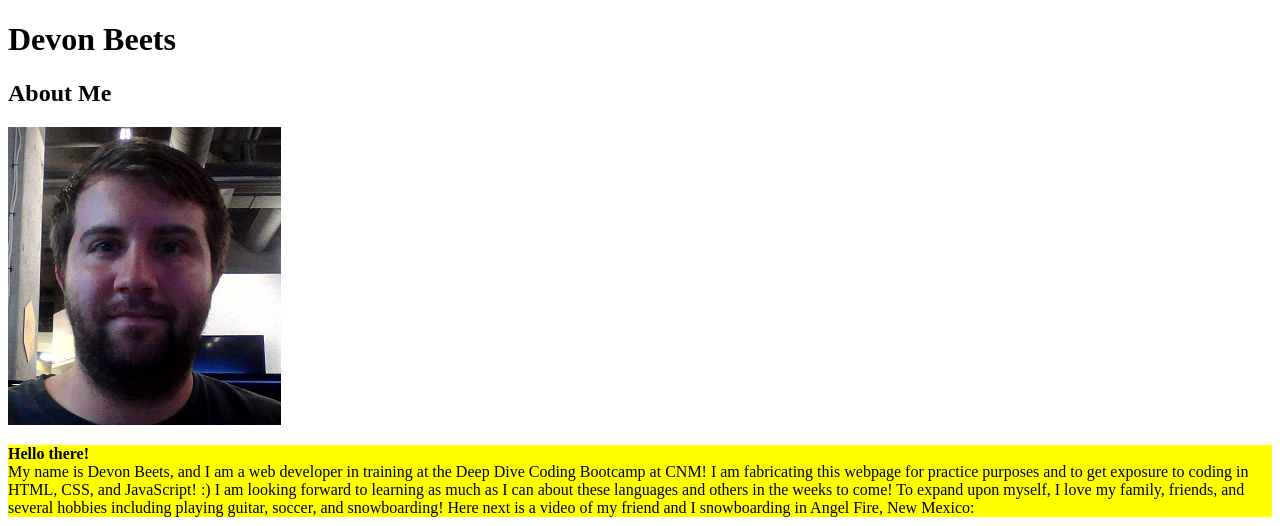
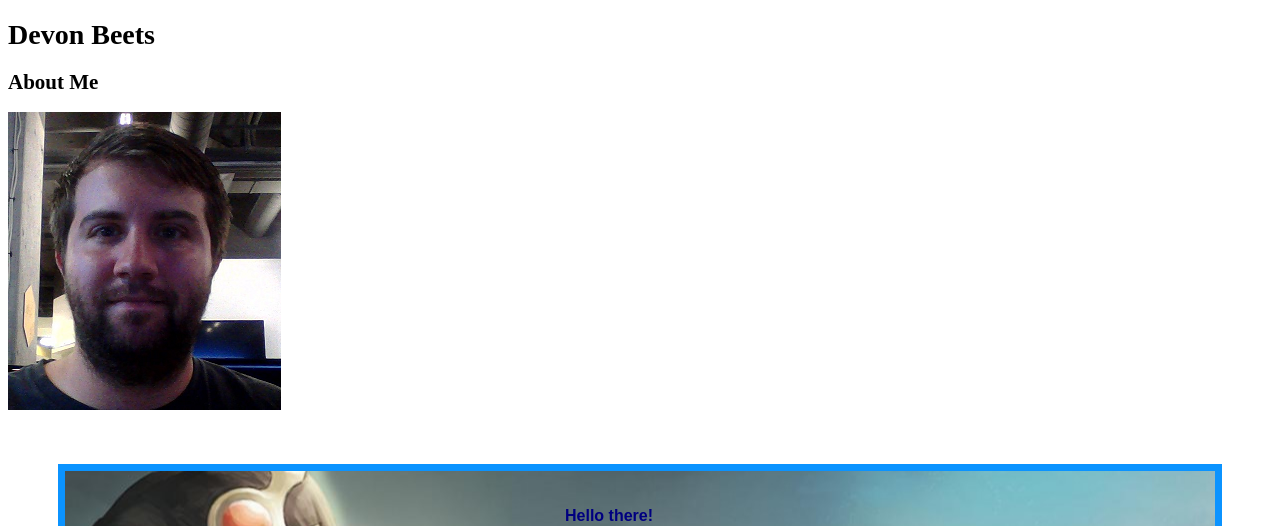
Before and after one commit to dbeetz/about-me, a PHP site: page / in a window 1280 px wide. Shown: the top 526 px of the page. Run offline with PHP 8.4, Linux system fonts and the light colour scheme.

Commit message:
played with css script!

```diff
--- a/css/style.css
+++ b/css/style.css
@@ -1,3 +1,21 @@
+html,
+body {
+	font-size: 14px;
+
+}
+
+h1 {
+	font-size: 2em;
+}
+
 .first-paragraph {
-	background: yellow;
+	background: url("../images/1862104-1920x1080-[DesktopNexus.com].jpg") center center;
+	height: 1000px;
+	color: navy;
+	border: 7px solid #0b93ff;
+	font-family: sans-serif;
+	font-size: 16px;
+	padding: 20px 50px 5px 500px;
+	margin: 50px;
+
 }
```
